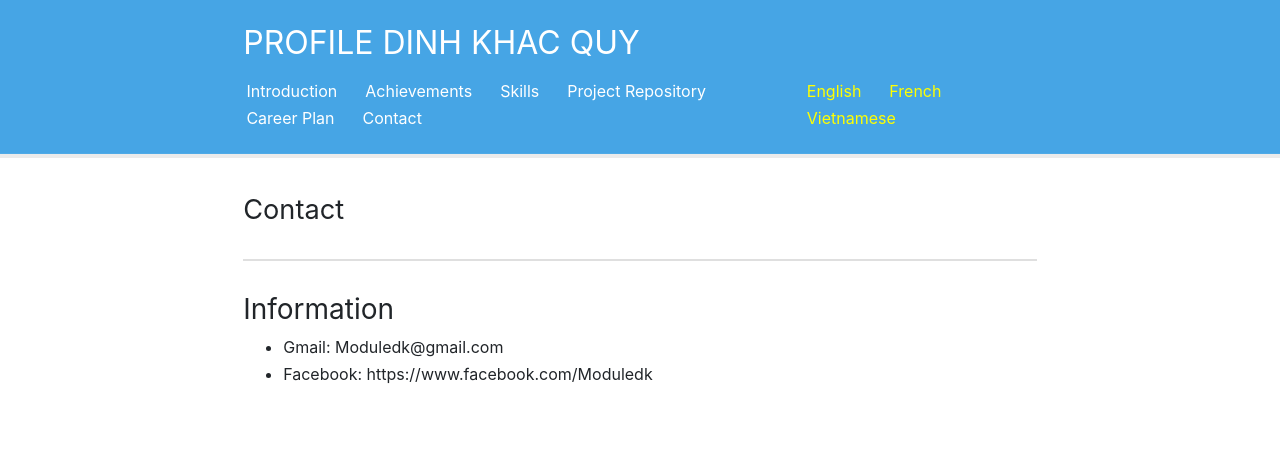
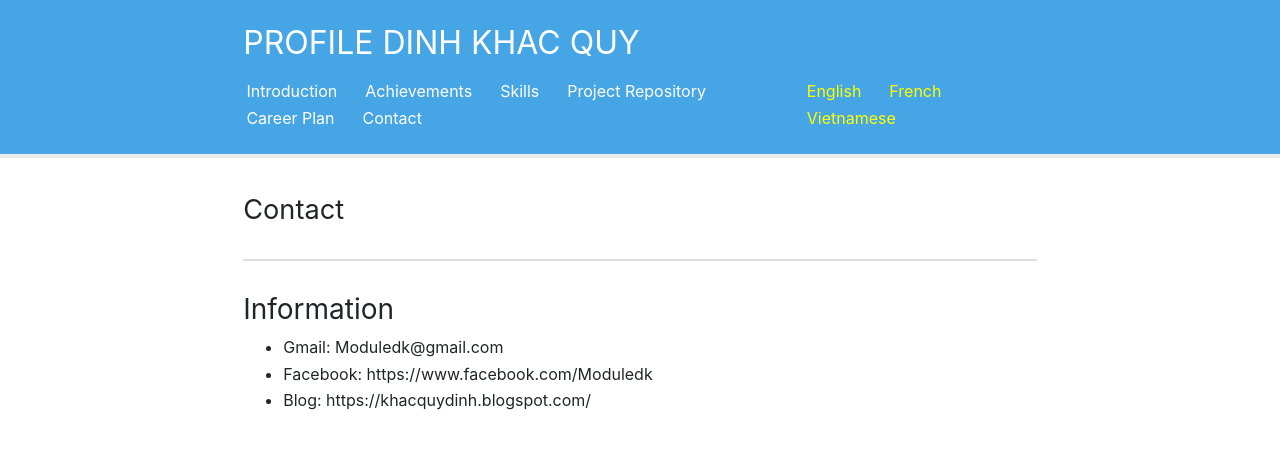
Before and after one commit to christianezeani/panthera-jekyll, a Jekyll site: the page built from en/Contact.md, in a window 1280 px wide. Shown: the top 449 px of the page. Built offline with Jekyll 4.4.1, drawn with Linux system fonts in a browser that asks for light colours.

Commit message:
Update Contact.md

```diff
--- a/en/Contact.md
+++ b/en/Contact.md
@@ -11,3 +11,4 @@ order: 7
 ### Information
 * Gmail: Moduledk@gmail.com
 * Facebook: https://www.facebook.com/Moduledk
+* Blog: https://khacquydinh.blogspot.com/
```
